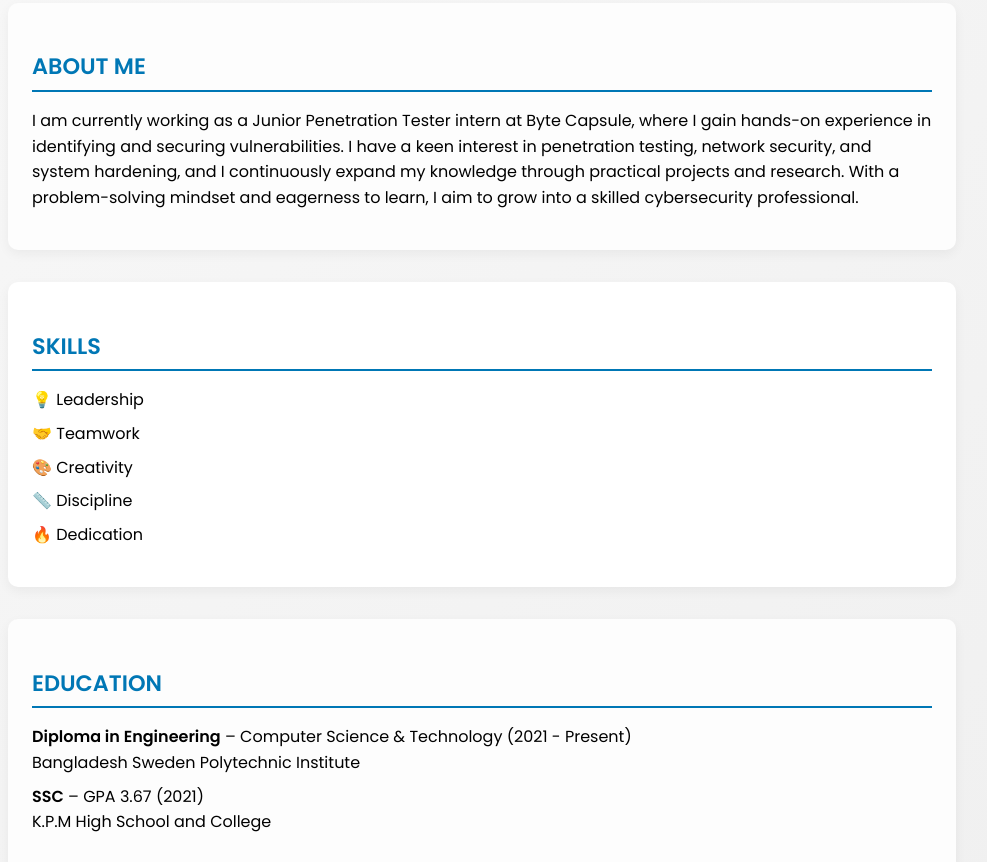
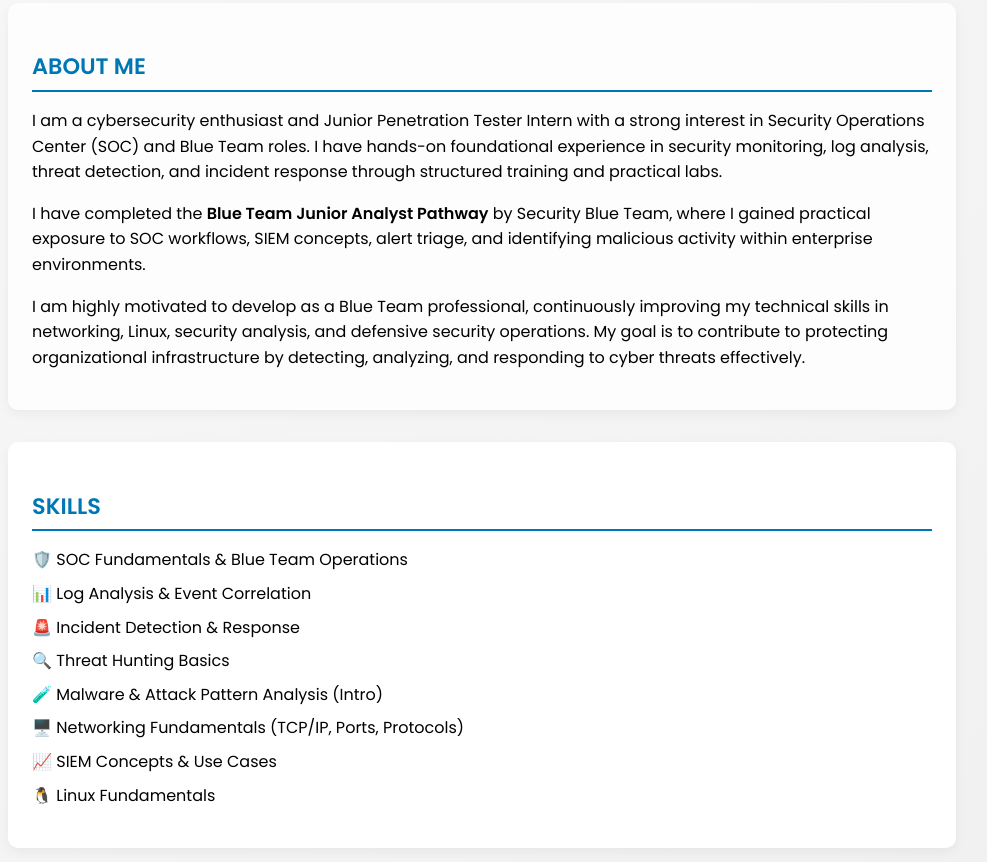
Before and after one commit to md-rahib-chowdhury/Portfolio-, a plain HTML site: page index.html in a window 1280 px wide. Shown: the part 418-1280 px from the top of the page, without its empty margins (158-1145 px from the left). Drawn offline with Linux system fonts and the light colour scheme.

Commit message:
Revise portfolio details and enhance skills section
Updated the title and added a meta description to enhance SEO. Revised the 'About Me' section for clarity and detail, and updated the skills list to reflect current competencies.

```diff
--- a/index.html
+++ b/index.html
@@ -2,8 +2,9 @@
 <html lang="en">
 <head>
   <meta charset="UTF-8">
+  <meta name="description" content="Md Rahib Chowdhury – Junior Cybersecurity Analyst and SOC / Blue Team enthusiast with hands-on experience in log analysis, SIEM fundamentals, and incident response." />
   <meta name="viewport" content="width=device-width, initial-scale=1.0">
-  <title>Md Rahib Chowdhury | Portfolio</title>
+  <title>Md Rahib Chowdhury | Junior Pentester and SOC analysis</title>
   <link href="https://fonts.googleapis.com/css2?family=Poppins:wght@300;400;600&display=swap" rel="stylesheet">
   <style>
     body {
@@ -150,17 +151,29 @@
 
   <section id="about">
   <h3>About Me</h3>
-    <p>I am currently working as a Junior Penetration Tester intern at Byte Capsule, where I gain hands-on experience in identifying and securing vulnerabilities. I have a keen interest in penetration testing, network security, and system hardening, and I continuously expand my knowledge through practical projects and research. With a problem-solving mindset and eagerness to learn, I aim to grow into a skilled cybersecurity professional.</p>
+  <p>
+    I am a cybersecurity enthusiast and Junior Penetration Tester Intern with a strong interest in Security Operations Center (SOC) and Blue Team roles. I have hands-on foundational experience in security monitoring, log analysis, threat detection, and incident response through structured training and practical labs.
+  </p>
+  <p>
+    I have completed the <strong>Blue Team Junior Analyst Pathway</strong> by Security Blue Team, where I gained practical exposure to SOC workflows, SIEM concepts, alert triage, and identifying malicious activity within enterprise environments.
+  </p>
+  <p>
+    I am highly motivated to develop as a Blue Team professional, continuously improving my technical skills in networking, Linux, security analysis, and defensive security operations. My goal is to contribute to protecting organizational infrastructure by detecting, analyzing, and responding to cyber threats effectively.
+  </p>
 </section>
+
 
 <section id="skills">
   <h3>Skills</h3>
   <ul>
-      <li>💡 Leadership</li>
-      <li>🤝 Teamwork</li>
-      <li>🎨 Creativity</li>
-      <li>📏 Discipline</li>
-      <li>🔥 Dedication</li>
+    <li>🛡️ SOC Fundamentals & Blue Team Operations</li>
+    <li>📊 Log Analysis & Event Correlation</li>
+    <li>🚨 Incident Detection & Response</li>
+    <li>🔍 Threat Hunting Basics</li>
+    <li>🧪 Malware & Attack Pattern Analysis (Intro)</li>
+    <li>🖥️ Networking Fundamentals (TCP/IP, Ports, Protocols)</li>
+    <li>📈 SIEM Concepts & Use Cases</li>
+    <li>🐧 Linux Fundamentals</li>
   </ul>
 </section>
 
@@ -189,7 +202,7 @@
     <h3>Contact</h3>
     <p>📞 +8801822433624</p>
     <p>📧 <a href="mailto:rahib.cst@gmail.com">rahib.cst@gmail.com</a></p>
-    <p>📍 Kolabagan, Dhanmondi</p>
+    <p>📍 Kaptai, Rangamati</p>
     <p>
       <a href="https://www.linkedin.com/in/md-rahib-chowdhury" target="_blank">
         <img src="https://cdn-icons-png.flaticon.com/512/174/174857.png" alt="LinkedIn Logo"> https://www.linkedin.com/in/md-rahib-chowdhury
```
Lines whose indentation alone changed are shown as unchanged.
